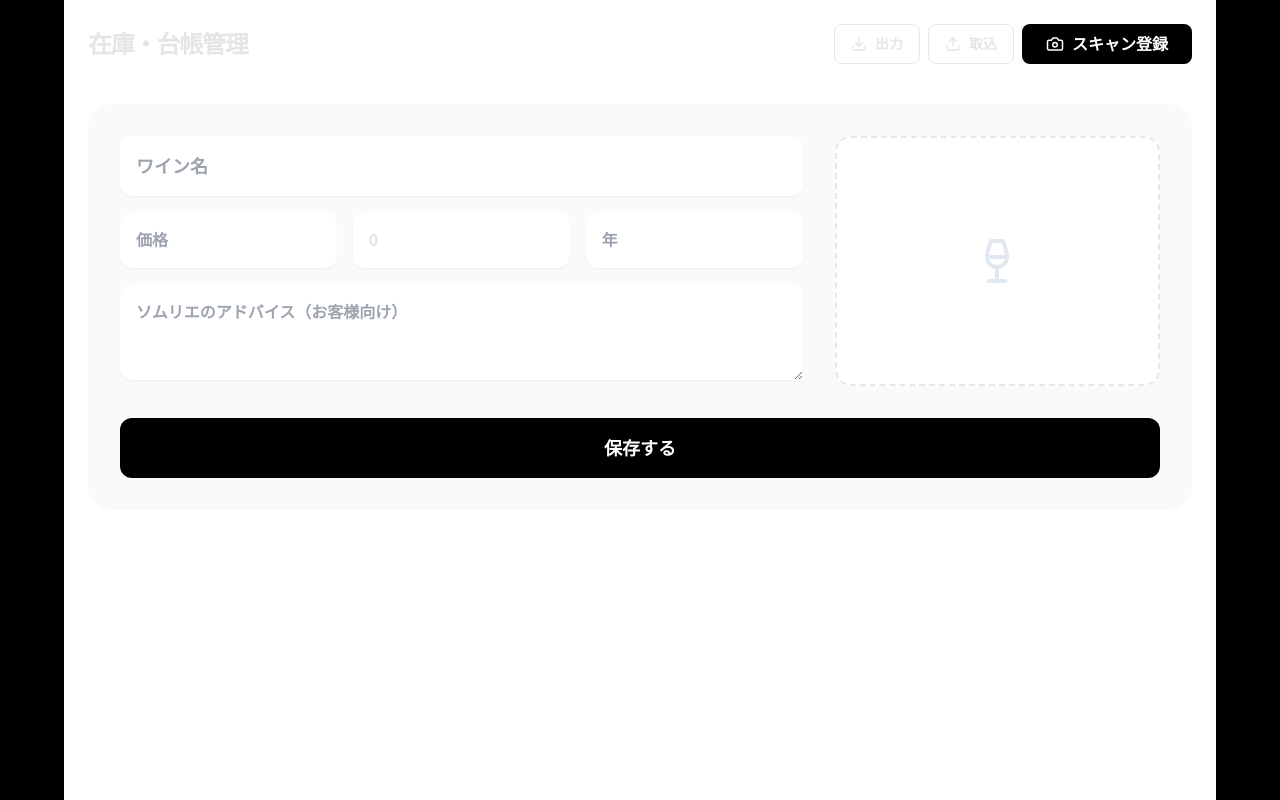
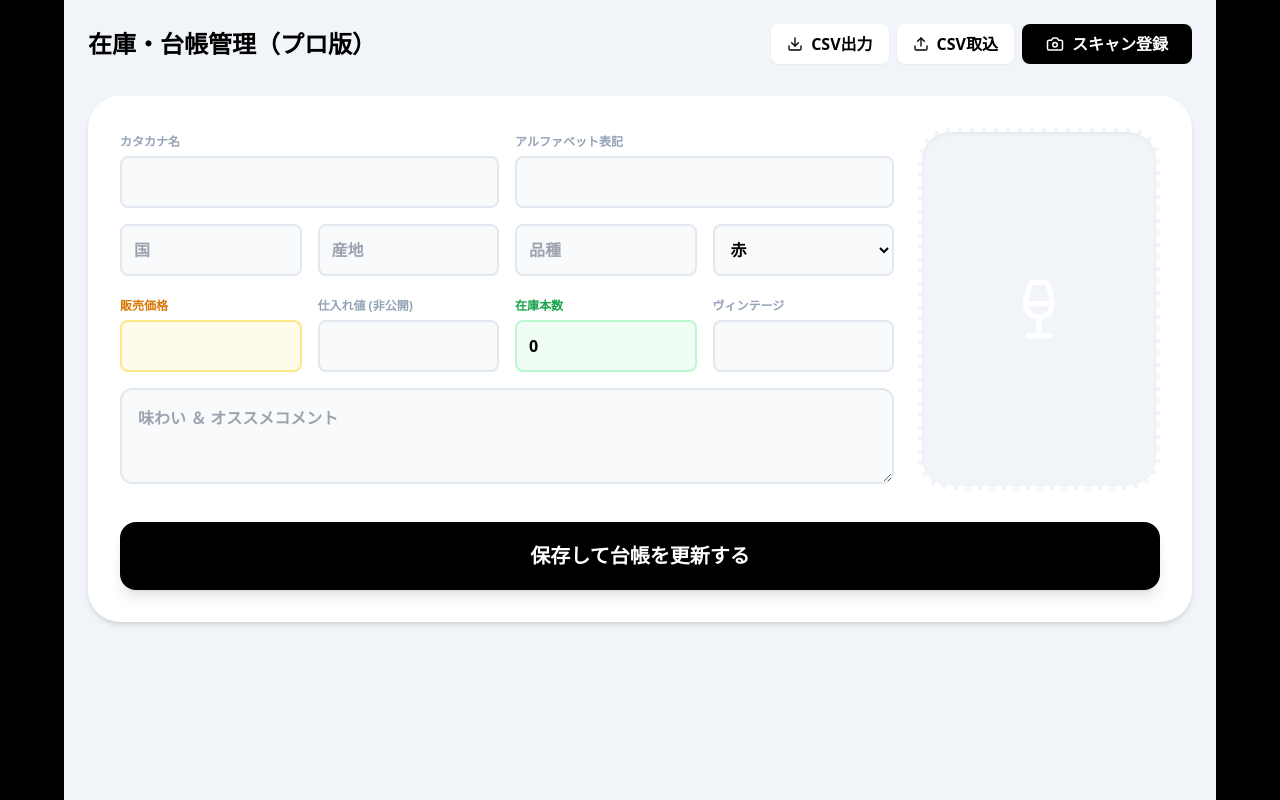
Before and after one commit to takatam-cyber/my-wine-menu, a Next.js app: page /admin in a window 1280 px wide. Built offline with nearby package versions, Linux system fonts and the light colour scheme.

Commit message:
Update page.tsx

```diff
--- a/app/admin/page.tsx
+++ b/app/admin/page.tsx
@@ -1,14 +1,15 @@
 "use client";
 
 import { useState, useEffect } from 'react';
-import { Camera, Save, Loader2, Wine as WineIcon, Trash2, Edit3, Download, Upload, X, Plus, Minus, Sparkles } from 'lucide-react';
+import { Camera, Save, Loader2, Wine as WineIcon, Trash2, Edit3, Download, Upload, X, Plus, Minus } from 'lucide-react';
 
 export default function AdminPage() {
   const [wines, setWines] = useState([]);
   const [loading, setLoading] = useState(false);
   const [editingId, setEditingId] = useState(null);
   const [newWine, setNewWine] = useState({
-    name_jp: '', vintage: '', price: '', stock: '0', advice: '', image: ''
+    name_jp: '', name_en: '', country: '', region: '', grape: '', type: '赤',
+    vintage: '', price: '', cost: '', stock: '0', advice: '', image: ''
   });
 
   useEffect(() => { fetchWines(); }, []);
@@ -36,24 +37,25 @@ export default function AdminPage() {
       setNewWine(prev => ({ ...prev, image: url }));
 
       const { result } = await (await fetch('/api/scan', { method: 'POST', body: JSON.stringify({ image: url }) })).json();
-      setNewWine(prev => ({ ...prev, name_jp: result.split('\n')[0], vintage: result.match(/\d{4}/)?.[0] || '' }));
+      setNewWine(prev => ({ ...prev, name_en: result.split(',')[0], vintage: result.match(/\d{4}/)?.[0] || '' }));
     } catch (e) { alert("スキャン失敗"); } finally { setLoading(false); }
   };
 
   const handleSave = async () => {
     const id = editingId || Date.now().toString();
     await fetch('/api/wines', { method: 'POST', body: JSON.stringify({ ...newWine, id }) });
-    setNewWine({ name_jp:'', vintage:'', price:'', stock:'0', advice:'', image:'' });
+    setNewWine({ name_jp:'', name_en:'', country:'', region:'', grape:'', type:'赤', vintage:'', price:'', cost:'', stock:'0', advice:'', image:'' });
     setEditingId(null);
     fetchWines();
   };
 
   const exportCSV = () => {
-    const headers = "ID,名前,年,価格,在庫,ソムリエアドバイス,画像URL\n";
-    const rows = wines.map((w: any) => `"${w.id}","${w.name_jp}","${w.vintage}","${w.price}","${w.stock}","${(w.advice||'').replace(/"/g,'""')}","${w.image}"`).join("\n");
+    const headers = "ID,カタカナ名,アルファベット,国,産地,品種,タイプ,年,販売価格,仕入れ値,在庫,コメント,画像URL\n";
+    const rows = wines.map((w: any) => `"${w.id}","${w.name_jp}","${w.name_en}","${w.country}","${w.region}","${w.grape}","${w.type}","${w.vintage}","${w.price}","${w.cost}","${w.stock}","${(w.advice||'').replace(/"/g,'""')}","${w.image}"`).join("\n");
+    const blob = new Blob(["\ufeff" + headers + rows], { type: 'text/csv' });
     const link = document.createElement("a");
-    link.href = URL.createObjectURL(new Blob(["\ufeff" + headers + rows], { type: 'text/csv' }));
-    link.download = "wine_inventory.csv";
+    link.href = URL.createObjectURL(blob);
+    link.download = "wine_inventory_master.csv";
     link.click();
   };
 
@@ -65,63 +67,107 @@ export default function AdminPage() {
       const rows = (event.target?.result as string).split("\n").slice(1);
       for (let row of rows) {
         const cols = row.match(/(".*?"|[^",\s]+)(?=\s*,|\s*$)/g)?.map(c => c.replace(/^"|"$/g, '')) || [];
-        if (cols.length >= 7) {
-          await fetch('/api/wines', { method: 'POST', body: JSON.stringify({ id: cols[0], name_jp: cols[1], vintage: cols[2], price: cols[3], stock: cols[4], advice: cols[5], image: cols[6] }) });
+        if (cols.length >= 13) {
+          await fetch('/api/wines', { method: 'POST', body: JSON.stringify({
+            id: cols[0], name_jp: cols[1], name_en: cols[2], country: cols[3], region: cols[4],
+            grape: cols[5], type: cols[6], vintage: cols[7], price: cols[8], cost: cols[9],
+            stock: cols[10], advice: cols[11], image: cols[12]
+          }) });
         }
       }
-      fetchWines();
-      alert("CSV同期完了");
+      fetchWines(); alert("CSVインポート完了");
     };
     reader.readAsText(file);
   };
 
   return (
-    <div className="max-w-6xl mx-auto p-6 bg-white min-h-screen font-sans">
-      <div className="flex justify-between items-center mb-10">
-        <h1 className="text-2xl font-bold tracking-tighter">在庫・台帳管理</h1>
+    <div className="max-w-6xl mx-auto p-6 bg-slate-100 min-h-screen font-sans text-black">
+      <div className="flex justify-between items-center mb-8">
+        <h1 className="text-2xl font-black">在庫・台帳管理（プロ版）</h1>
         <div className="flex gap-2">
-          <button onClick={exportCSV} className="border px-4 py-2 rounded-lg text-sm font-bold flex items-center gap-2"><Download size={16}/> 出力</button>
-          <label className="border px-4 py-2 rounded-lg text-sm font-bold cursor-pointer flex items-center gap-2">
-            <Upload size={16}/> 取込 <input type="file" accept=".csv" onChange={importCSV} className="hidden" />
-          </label>
-          <label className="bg-black text-white px-6 py-2 rounded-lg font-bold flex items-center gap-2 cursor-pointer transition">
+          <button onClick={exportCSV} className="bg-white px-4 py-2 rounded-lg font-bold shadow-sm flex items-center gap-2"><Download size={16}/> CSV出力</button>
+          <label className="bg-white px-4 py-2 rounded-lg font-bold shadow-sm cursor-pointer flex items-center gap-2"><Upload size={16}/> CSV取込<input type="file" onChange={importCSV} className="hidden" /></label>
+          <label className="bg-black text-white px-6 py-2 rounded-lg font-bold cursor-pointer flex items-center gap-2 transition">
             {loading ? <Loader2 className="animate-spin" /> : <Camera size={18}/>} スキャン登録
-            <input type="file" accept="image/*" onChange={handleScan} className="hidden" />
+            <input type="file" onChange={handleScan} className="hidden" />
           </label>
         </div>
       </div>
 
-      <div className="bg-slate-50 p-8 rounded-3xl mb-12 grid grid-cols-1 md:grid-cols-3 gap-8">
-        <div className="md:col-span-2 space-y-4">
-          <input type="text" placeholder="ワイン名" value={newWine.name_jp} onChange={e => setNewWine({...newWine, name_jp: e.target.value})} className="w-full p-4 rounded-xl border-none font-bold text-lg shadow-sm" />
-          <div className="grid grid-cols-3 gap-4">
-            <input type="text" placeholder="価格" value={newWine.price} onChange={e => setNewWine({...newWine, price: e.target.value})} className="p-4 rounded-xl border-none font-bold shadow-sm" />
-            <input type="number" placeholder="在庫" value={newWine.stock} onChange={e => setNewWine({...newWine, stock: e.target.value})} className="p-4 rounded-xl border-none font-bold shadow-sm" />
-            <input type="text" placeholder="年" value={newWine.vintage} onChange={e => setNewWine({...newWine, vintage: e.target.value})} className="p-4 rounded-xl border-none font-bold shadow-sm" />
+      <div className="bg-white p-8 rounded-[2rem] shadow-md mb-12">
+        <div className="grid grid-cols-1 md:grid-cols-4 gap-6">
+          <div className="md:col-span-3 space-y-4">
+            <div className="grid grid-cols-2 gap-4">
+              <div className="space-y-1">
+                <label className="text-xs font-bold text-slate-400">カタカナ名</label>
+                <input type="text" value={newWine.name_jp} onChange={e => setNewWine({...newWine, name_jp: e.target.value})} className="w-full p-3 bg-slate-50 rounded-lg text-black font-bold border-2 border-slate-200 outline-none focus:border-black" />
+              </div>
+              <div className="space-y-1">
+                <label className="text-xs font-bold text-slate-400">アルファベット表記</label>
+                <input type="text" value={newWine.name_en} onChange={e => setNewWine({...newWine, name_en: e.target.value})} className="w-full p-3 bg-slate-50 rounded-lg text-black font-bold border-2 border-slate-200 outline-none focus:border-black" />
+              </div>
+            </div>
+
+            <div className="grid grid-cols-4 gap-4">
+              <input type="text" placeholder="国" value={newWine.country} onChange={e => setNewWine({...newWine, country: e.target.value})} className="p-3 bg-slate-50 rounded-lg text-black font-bold border-2 border-slate-200" />
+              <input type="text" placeholder="産地" value={newWine.region} onChange={e => setNewWine({...newWine, region: e.target.value})} className="p-3 bg-slate-50 rounded-lg text-black font-bold border-2 border-slate-200" />
+              <input type="text" placeholder="品種" value={newWine.grape} onChange={e => setNewWine({...newWine, grape: e.target.value})} className="p-3 bg-slate-50 rounded-lg text-black font-bold border-2 border-slate-200" />
+              <select value={newWine.type} onChange={e => setNewWine({...newWine, type: e.target.value})} className="p-3 bg-slate-50 rounded-lg text-black font-bold border-2 border-slate-200">
+                <option value="赤">赤</option><option value="白">白</option><option value="泡">泡</option><option value="ロゼ">ロゼ</option><option value="甘口">甘口</option>
+              </select>
+            </div>
+
+            <div className="grid grid-cols-4 gap-4">
+              <div className="space-y-1">
+                <label className="text-xs font-bold text-amber-600">販売価格</label>
+                <input type="number" value={newWine.price} onChange={e => setNewWine({...newWine, price: e.target.value})} className="w-full p-3 bg-amber-50 rounded-lg text-black font-bold border-2 border-amber-200" />
+              </div>
+              <div className="space-y-1">
+                <label className="text-xs font-bold text-slate-400">仕入れ値 (非公開)</label>
+                <input type="number" value={newWine.cost} onChange={e => setNewWine({...newWine, cost: e.target.value})} className="w-full p-3 bg-slate-50 rounded-lg text-black font-bold border-2 border-slate-200" />
+              </div>
+              <div className="space-y-1">
+                <label className="text-xs font-bold text-green-600">在庫本数</label>
+                <input type="number" value={newWine.stock} onChange={e => setNewWine({...newWine, stock: e.target.value})} className="w-full p-3 bg-green-50 rounded-lg text-black font-bold border-2 border-green-200" />
+              </div>
+              <div className="space-y-1">
+                <label className="text-xs font-bold text-slate-400">ヴィンテージ</label>
+                <input type="text" value={newWine.vintage} onChange={e => setNewWine({...newWine, vintage: e.target.value})} className="w-full p-3 bg-slate-50 rounded-lg text-black font-bold border-2 border-slate-200" />
+              </div>
+            </div>
+
+            <textarea placeholder="味わい ＆ オススメコメント" value={newWine.advice} onChange={e => setNewWine({...newWine, advice: e.target.value})} className="w-full p-4 bg-slate-50 rounded-xl text-black font-bold h-24 border-2 border-slate-200" />
           </div>
-          <textarea placeholder="ソムリエのアドバイス（お客様向け）" value={newWine.advice} onChange={e => setNewWine({...newWine, advice: e.target.value})} className="w-full p-4 rounded-xl border-none font-bold h-24 shadow-sm" />
+
+          <div className="bg-slate-100 rounded-[2rem] border-4 border-dashed border-white flex items-center justify-center overflow-hidden shadow-inner">
+            {newWine.image ? <img src={newWine.image} className="w-full h-full object-cover" /> : <WineIcon className="text-white" size={64} />}
+          </div>
         </div>
-        <div className="bg-white rounded-2xl border-2 border-dashed flex items-center justify-center overflow-hidden">
-          {newWine.image ? <img src={newWine.image} className="w-full h-full object-cover" /> : <WineIcon className="text-slate-200" size={48} />}
-        </div>
-        <button onClick={handleSave} className="md:col-span-3 bg-black text-white py-4 rounded-xl font-bold text-lg">保存する</button>
+        <button onClick={handleSave} className="w-full mt-8 bg-black text-white py-5 rounded-2xl font-black text-xl active:scale-[0.98] transition shadow-lg">保存して台帳を更新する</button>
       </div>
 
-      <div className="grid grid-cols-1 gap-4">
+      <div className="space-y-3">
         {wines.map((wine: any) => (
-          <div key={wine.id} className="bg-white p-4 border rounded-2xl flex items-center gap-6 shadow-sm">
-            <img src={wine.image} className="w-16 h-16 rounded-lg object-cover" />
+          <div key={wine.id} className="bg-white p-4 rounded-2xl flex items-center gap-6 shadow-sm border border-slate-200 group">
+            <img src={wine.image} className="w-14 h-14 rounded-xl object-cover" />
             <div className="flex-1">
-              <p className="font-bold text-slate-800">{wine.name_jp}</p>
-              <p className="text-sm text-slate-400 font-bold uppercase">Vintage: {wine.vintage} / ¥{Number(wine.price).toLocaleString()}</p>
+              <div className="flex items-center gap-2">
+                <span className="text-[10px] bg-slate-800 text-white px-2 py-0.5 rounded font-black">{wine.type}</span>
+                <p className="font-bold text-slate-900">{wine.name_jp || '未設定'}</p>
+              </div>
+              <p className="text-[10px] text-slate-400 font-bold uppercase">{wine.name_en} | {wine.country} {wine.region}</p>
             </div>
-            <div className="flex items-center gap-4 bg-slate-100 p-2 rounded-xl">
-              <button onClick={() => updateStock(wine, -1)} className="p-1 hover:bg-white rounded shadow-sm"><Minus size={16}/></button>
-              <span className="font-black w-8 text-center">{wine.stock}</span>
-              <button onClick={() => updateStock(wine, 1)} className="p-1 hover:bg-white rounded shadow-sm"><Plus size={16}/></button>
+            <div className="text-right px-4 border-l">
+              <p className="text-[10px] font-bold text-slate-400">仕入れ: ¥{Number(wine.cost).toLocaleString()}</p>
+              <p className="text-sm font-black text-amber-600">売価: ¥{Number(wine.price).toLocaleString()}</p>
+            </div>
+            <div className="flex items-center gap-4 bg-slate-50 p-2 rounded-xl border border-slate-200">
+              <button onClick={() => updateStock(wine, -1)} className="p-1 hover:bg-white rounded shadow-sm transition"><Minus size={16}/></button>
+              <span className={`font-black w-8 text-center text-lg ${parseInt(wine.stock) <= 0 ? 'text-red-500' : 'text-black'}`}>{wine.stock}</span>
+              <button onClick={() => updateStock(wine, 1)} className="p-1 hover:bg-white rounded shadow-sm transition"><Plus size={16}/></button>
             </div>
             <button onClick={() => {setNewWine(wine); setEditingId(wine.id); window.scrollTo(0,0)}} className="p-2 text-slate-400 hover:text-black"><Edit3 size={20}/></button>
-            <button onClick={async () => { if(confirm("削除？")) { await fetch('/api/wines', {method:'DELETE', body:JSON.stringify({id:wine.id})}); fetchWines(); } }} className="p-2 text-red-300 hover:text-red-600"><Trash2 size={20}/></button>
+            <button onClick={async () => { if(confirm("削除？")) { await fetch('/api/wines', {method:'DELETE', body:JSON.stringify({id:wine.id})}); fetchWines(); } }} className="p-2 text-red-200 hover:text-red-600"><Trash2 size={20}/></button>
           </div>
         ))}
       </div>
```
